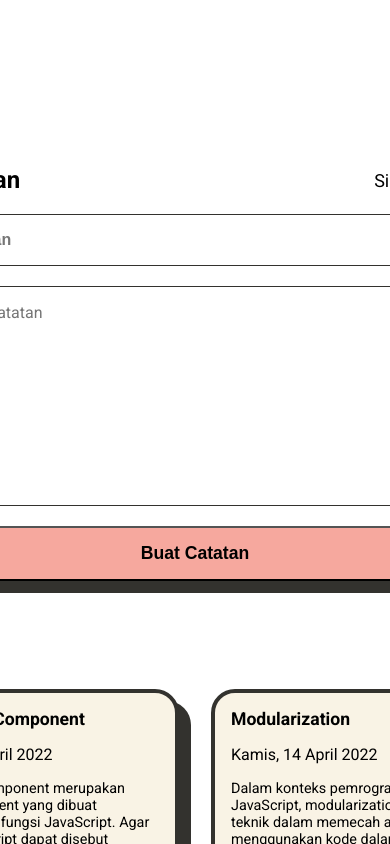
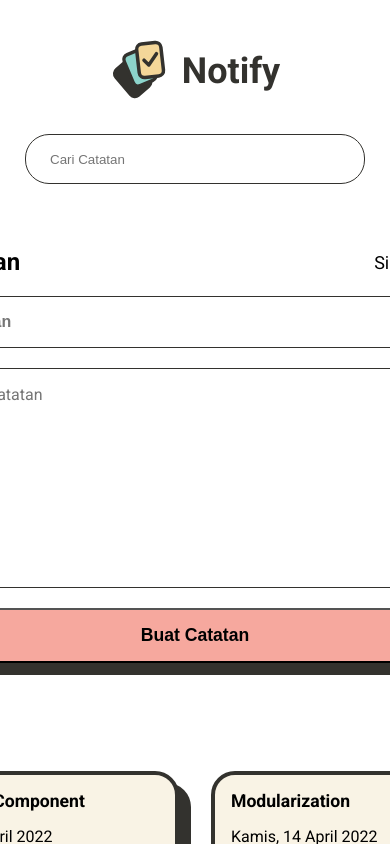
Before and after one commit to irzan00/notify-reactApp, a React (Vite) app: page / in a window 390 px wide. Shown: the top 844 px of the page. Built offline with nearby package versions, Linux system fonts and the light colour scheme.

Commit message:
perubahan dikit

```diff
--- a/src/css/styles.css
+++ b/src/css/styles.css
@@ -42,6 +42,8 @@ body {
 
 .navbar {
   display: flex;
+  width: 100%;
+  max-width: 1920px;
   width: 80rem;
   justify-content: space-between;
   align-items: center;
@@ -77,6 +79,7 @@ body {
   flex-direction: column;
   align-items: flex-start;
   gap: 1.25rem;
+  max-width: 100%;
 }
 
 .note-input__header {
@@ -97,7 +100,7 @@ body {
   display: flex;
   font-size: 1rem;
   font-weight: 700;
-  width: 39.3125rem;
+  width: 100%;
   padding: 1rem 1.5rem;
   align-items: center;
   border-radius: 1.5rem;
@@ -108,7 +111,7 @@ body {
   display: flex;
   font-size: 1rem;
   font-family: Roboto;
-  width: 39.3125rem;
+  width: 100%;
   height: 13.75rem;
   padding: 1rem 1.5rem;
   align-items: center;
@@ -233,3 +236,10 @@ body {
   gap: 2rem;
   align-self: stretch;
 }
+
+@media screen and (max-width: 768px) {
+  .navbar {
+    flex-direction: column;
+    gap: 2rem;
+  }
+}
```
